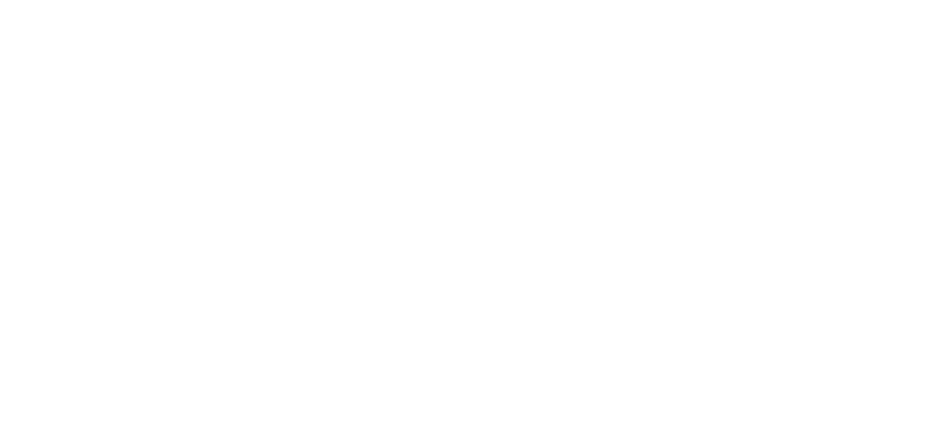
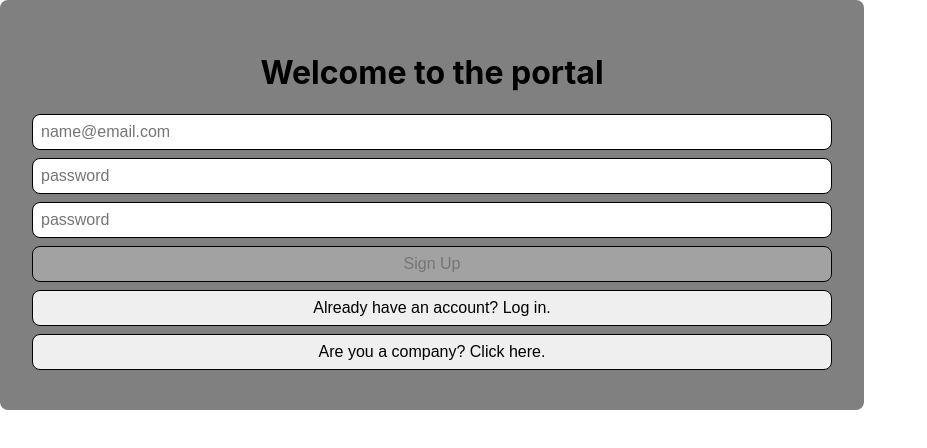
Before and after one commit to kaibrown28/Latinx-22-team-7, a React (Create React App) app in the folder frontend/global-deeds-portal/: page /signup in a window 1280 px wide. Before the commit this address had no page. Shown: the top 448 px of the page, without its empty margins (0-927 px from the left). Built offline with nearby package versions, Linux system fonts and the light colour scheme.

Commit message:
added navigation buttons to and from signup and login pages

```diff
--- a/frontend/global-deeds-portal/src/App.js
+++ b/frontend/global-deeds-portal/src/App.js
@@ -3,6 +3,8 @@
 import { LogInPage } from './pages/LogInPage'
 import { TestPage } from './pages/test'
 import { StudentProfilePage } from './pages/StudentProfilePage'
+import { StudentSignUp } from './pages/StudentSignUp';
+import { CompanySignUp } from './pages/CompanySignUp';
 
 export const App = () => {
     return (
@@ -10,9 +12,12 @@
             <Routes>
                 <Route path='/' element={<Home />} />
                 <Route path="/login" element={<LogInPage />} />
+                <Route path="/signup" element={<StudentSignUp />} />
+                <Route path="/companysignup" element={<CompanySignUp />} />
                 <Route path="/test" element={<TestPage />} />
                 <Route path="/studentprofile" element={<StudentProfilePage />} />
-                <Route path="testing" element={<div><h2>testing</h2></div>} />
+                <Route path="/testing" element={<div><h2>testing</h2></div>} />
+
             </Routes>
         </BrowserRouter>
     );
--- a/frontend/global-deeds-portal/src/pages/CompanySignUp.js
+++ b/frontend/global-deeds-portal/src/pages/CompanySignUp.js
@@ -0,0 +1,42 @@
+import { useState } from 'react';
+import { useNavigate } from 'react-router-dom';
+
+
+export const CompanySignUp = () => {
+//state for error messages for wrong credentials
+    const [errorMessage, setErrorMessage] = useState('');
+
+
+    const [emailValue, setEmailValue] = useState('');
+    const [passwordValue, setPasswordValue] = useState('');
+    const [confirmPasswordValue, setConfirmPasswordValue] = useState('');
+    const navigate = useNavigate();
+
+    const onSignUpClicked = async () => {
+        alert('Not coded yet');
+    }
+
+    const navigateToLogIn = () => {
+        navigate('/login')
+       }
+
+
+    return (
+        <div className="content-container">
+            <h1>Welcome to the portal</h1>
+            {/* displays a div when wrong credentials entered */}
+            {errorMessage && <div className="fail">{errorMessage}</div>}
+
+            <input value={emailValue} onChange={event => setEmailValue(event.target.value)}placeholder="name@email.com" />
+            <input value={passwordValue} onChange={event => setPasswordValue(event.target.value)} type="password" placeholder="password" />
+            <input value={confirmPasswordValue} onChange={event => setConfirmPasswordValue(event.target.value)} type="password" placeholder="password" />
+            <button
+            disabled={
+                !emailValue || !passwordValue ||
+                passwordValue !== confirmPasswordValue
+            }
+            onClick={onSignUpClicked}>Sign Up</button>
+            <button onClick={navigateToLogIn} >Are you a student? Log in here.</button>
+        </div>
+    );
+}
--- a/frontend/global-deeds-portal/src/pages/LogInPage.js
+++ b/frontend/global-deeds-portal/src/pages/LogInPage.js
@@ -1,5 +1,6 @@
 import { useState } from 'react';
 import { useNavigate } from 'react-router-dom';
+
 
 
 export const LogInPage = () => {
@@ -15,6 +16,10 @@
         alert('Not coded yet');
     }
 
+   const navigateToSignUp = () => {
+    navigate('/signup')
+   }
+
     return (
         <div className="content-container">
             <h1>Welcome to the portal</h1>
@@ -25,7 +30,7 @@
             <input value={passwordValue} onChange={event => setPasswordValue(event.target.value)} type="password" placeholder="password" />
             <button disabled={!emailValue || !passwordValue} onClick={onLogInClicked}>Log In</button>
             <button onClick={() => navigate.push('/forgot-password')} >Forgot your password?</button>
-            <button onClick={()=> navigate.push('/signup')}>No account? Sign Up</button>
+            <button onClick={navigateToSignUp}>No account? Sign Up</button>
         </div>
     );
 }
--- a/frontend/global-deeds-portal/src/pages/StudentSignUp.js
+++ b/frontend/global-deeds-portal/src/pages/StudentSignUp.js
@@ -0,0 +1,45 @@
+import { useState } from 'react';
+import { useNavigate } from 'react-router-dom';
+
+
+export const StudentSignUp = () => {
+//state for error messages for wrong credentials
+    const [errorMessage, setErrorMessage] = useState('');
+
+
+    const [emailValue, setEmailValue] = useState('');
+    const [passwordValue, setPasswordValue] = useState('');
+    const [confirmPasswordValue, setConfirmPasswordValue] = useState('');
+    const navigate = useNavigate();
+
+    const onSignUpClicked = async () => {
+        alert('Not coded yet');
+    }
+
+    const navigateToLogIn = () => {
+        navigate('/login')
+       }
+    const navigateToCompanySignUp = () => {
+        navigate('/companysignup')
+       }
+
+    return (
+        <div className="content-container">
+            <h1>Welcome to the portal</h1>
+            {/* displays a div when wrong credentials entered */}
+            {errorMessage && <div className="fail">{errorMessage}</div>}
+
+            <input value={emailValue} onChange={event => setEmailValue(event.target.value)}placeholder="name@email.com" />
+            <input value={passwordValue} onChange={event => setPasswordValue(event.target.value)} type="password" placeholder="password" />
+            <input value={confirmPasswordValue} onChange={event => setConfirmPasswordValue(event.target.value)} type="password" placeholder="password" />
+            <button
+            disabled={
+                !emailValue || !passwordValue ||
+                passwordValue !== confirmPasswordValue
+            }
+            onClick={onSignUpClicked}>Sign Up</button>
+            <button onClick={navigateToLogIn} >Already have an account? Log in.</button>
+            <button onClick={navigateToCompanySignUp}>Are you a company? Click here.</button>
+        </div>
+    );
+}
```
